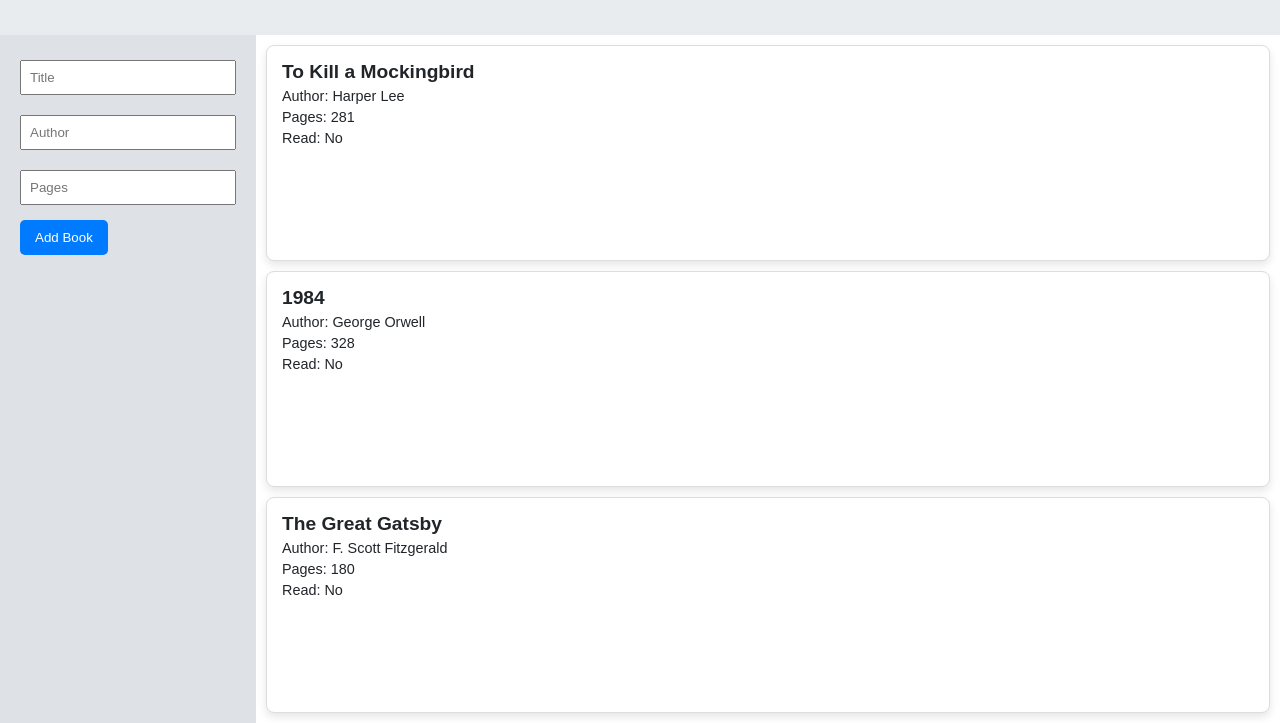
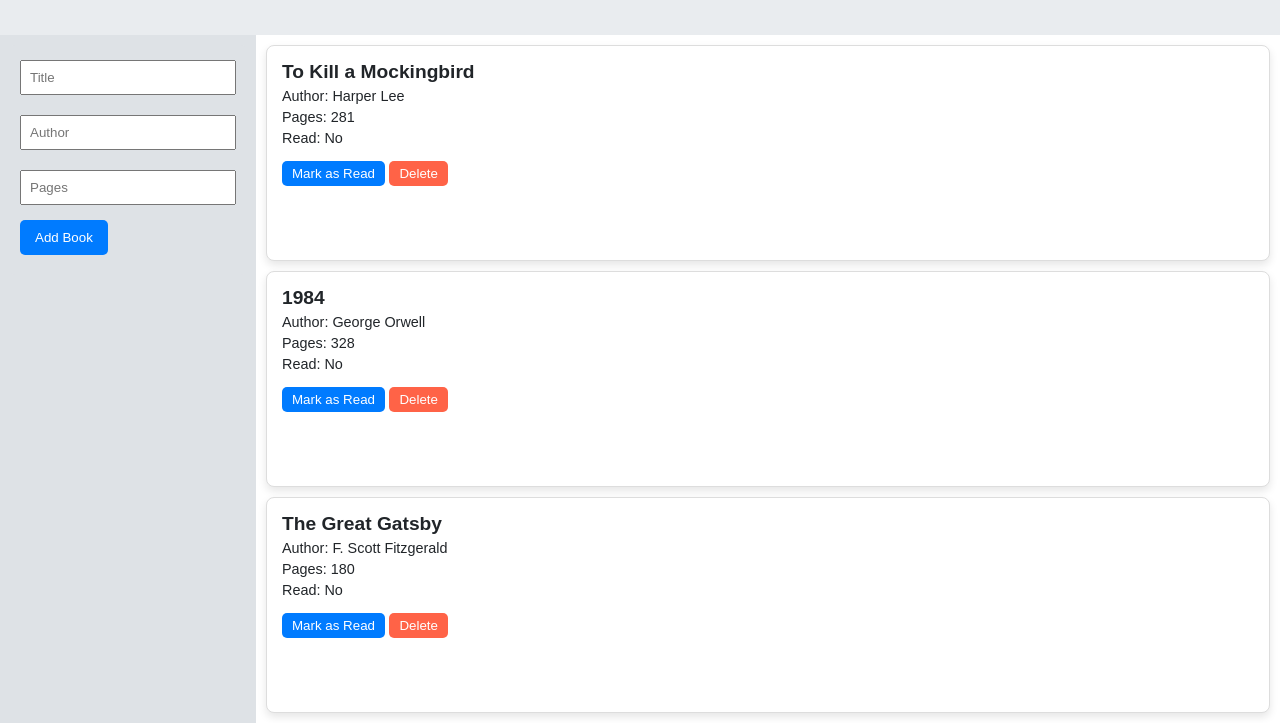
Before and after one commit to EJ-Lan/Library-App, a plain HTML site: page index.html in a window 1280 px wide. Shown: the part 77-800 px from the top of the page. Drawn offline with Linux system fonts and the light colour scheme.

Commit message:
Delete butotn

```diff
--- a/scripts/script.js
+++ b/scripts/script.js
@@ -61,3 +61,33 @@ document.getElementById('addBookForm').addEventListener('submit', function(e) {
 
     this.reset();
 });
+
+function toggleReadStatus(index) {
+    myLibrary[index].read = !myLibrary[index].read;
+    displayBooks(); // Refresh the book display
+}
+
+function displayBooks() {
+    const booksContainer = document.querySelector('.content');
+    booksContainer.innerHTML = ''; // Clear previous content
+
+    myLibrary.forEach((book, index) => {
+        const bookCard = document.createElement('div');
+        bookCard.classList.add('book-card');
+        bookCard.innerHTML = `
+            <div class="book-title">${book.title}</div>
+            <div class="book-author">Author: ${book.author}</div>
+            <div class="book-pages">Pages: ${book.pages}</div>
+            <div class="book-read">Read: ${book.read ? 'Yes' : 'No'}</div>
+            <button onclick="toggleReadStatus(${index})" class="read-btn">${book.read ? 'Mark as Unread' : 'Mark as Read'}</button>
+            <button onclick="deleteBook(${index})" class="delete-btn">Delete</button>
+        `;
+
+        booksContainer.appendChild(bookCard);
+    });
+}
+
+function deleteBook(index) {
+    myLibrary.splice(index, 1); // Removes the book from the array
+    displayBooks(); // Refresh the book display
+}
--- a/styles/styles.css
+++ b/styles/styles.css
@@ -174,3 +174,31 @@ label::before {
     font-size: 0.9em;
     margin-bottom: 5px;
 }
+
+.read-btn {
+    padding: 5px 10px;
+    background-color: var(--link-color);
+    color: white;
+    border: none;
+    border-radius: 5px;
+    cursor: pointer;
+    margin-top: 10px;
+}
+
+.read-btn:hover {
+    background-color: #1ab649;
+}
+
+.delete-btn {
+    padding: 5px 10px;
+    background-color: #ff6347; /* A red color for the delete button */
+    color: white;
+    border: none;
+    border-radius: 5px;
+    cursor: pointer;
+    margin-top: 10px;
+}
+
+.delete-btn:hover {
+    background-color: #ff2e00; /* A darker red for the hover state */
+}
```
